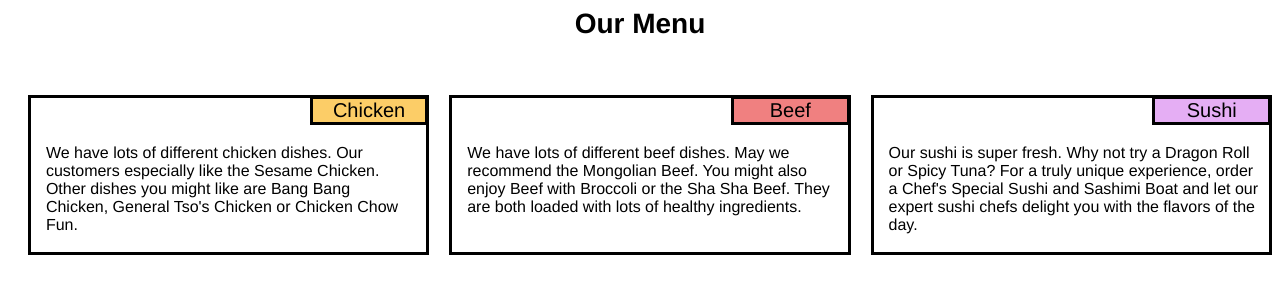
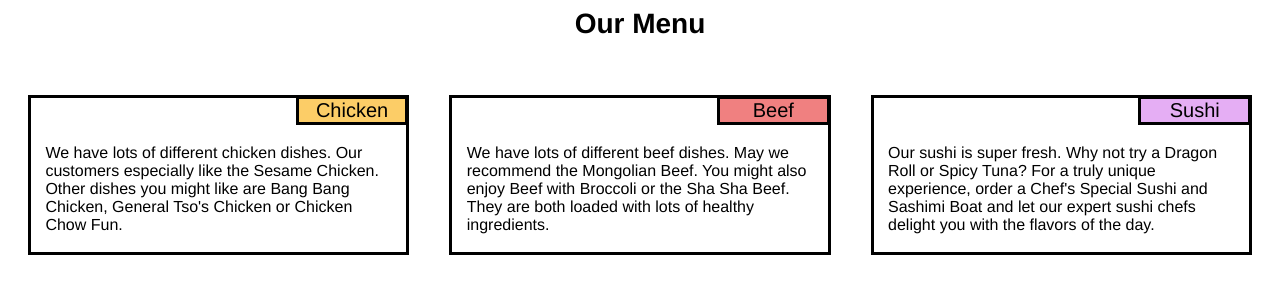
Before and after one commit to lizbathrick/coursera-test, a plain HTML site: page module2_solution/index.html in a window 1280 px wide. Drawn offline with Linux system fonts and the light colour scheme.

Commit message:
Add files via upload
Tweaked margin

```diff
--- a/module2_solution/css/mod2_styles.css
+++ b/module2_solution/css/mod2_styles.css
@@ -36,7 +36,7 @@ h2 {
   margin-top: 5px;
   height: 160px;
   margin-left: 20px;
-  margin-right: auto;
+  margin-right: 20px;
 width: auto;
 }
 
```
